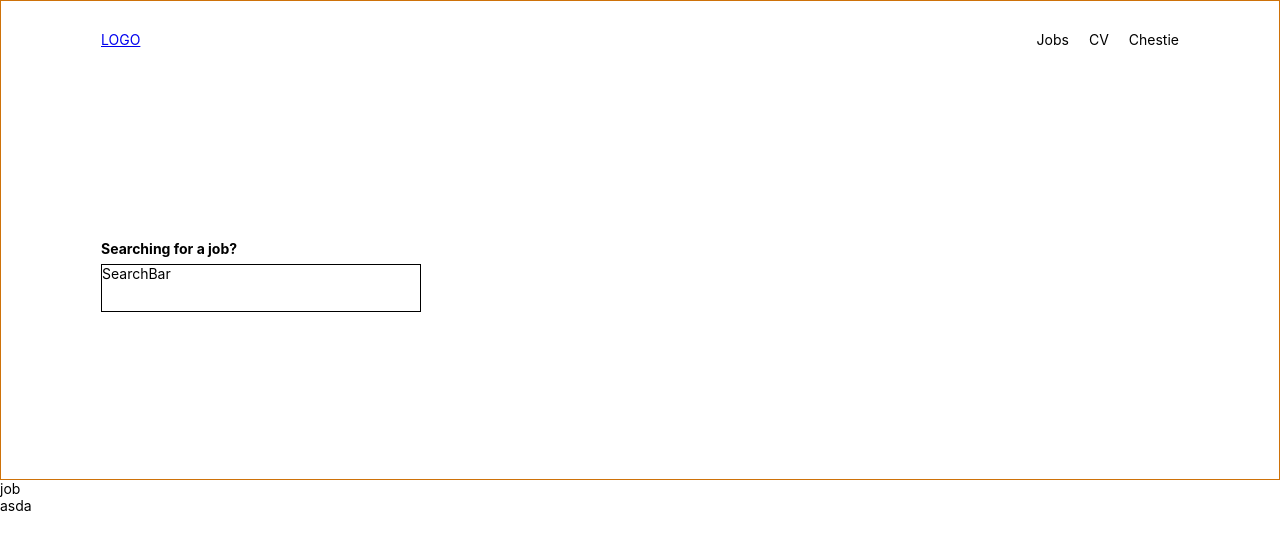
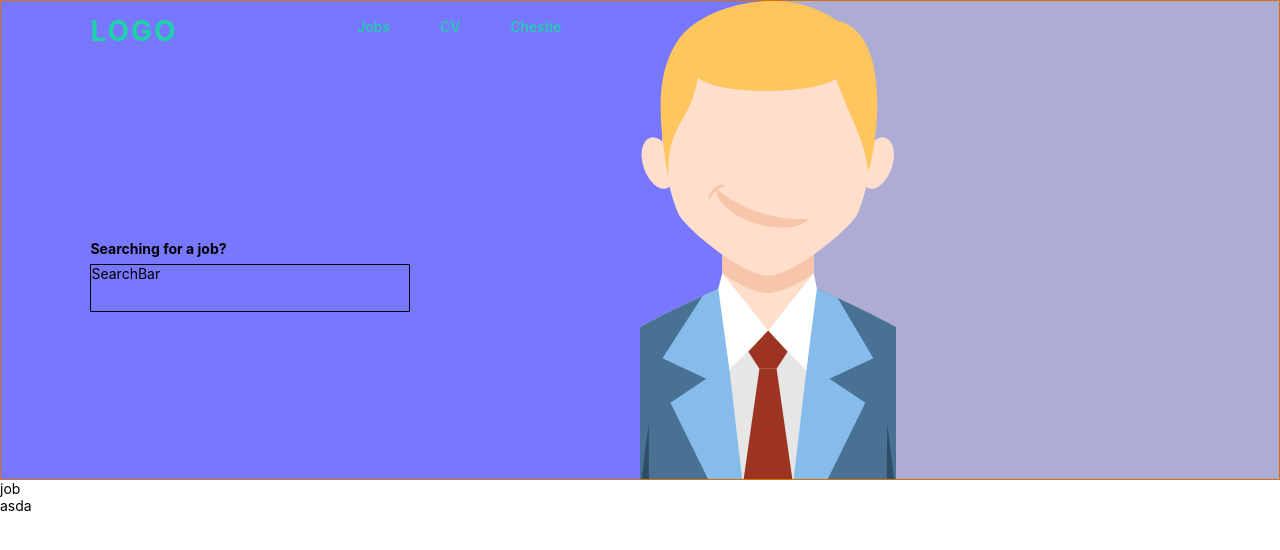
Before and after one commit to SabrinaStaicu/joblish-frontend, a React (Create React App) app: page / in a window 1280 px wide. Shown: the top 550 px of the page. Built offline with nearby package versions, Linux system fonts and the light colour scheme.

Commit message:
NavBar Design

```diff
--- a/src/App.css
+++ b/src/App.css
@@ -11,20 +11,18 @@ header {
   top: 0;
   left: 0;
   width: 100%;
-  padding: 30px 100px;
   height: 60vh;
   display: flex;
   justify-content: space-between;
 
 }
 
-header::after {
-  width: 70%;
-  background-color: blue;
-}
 
 header .logo {
-  color: rgb(255, 208, 0);
+  margin-left: 7%;
+  z-index: 2;
+  margin-top: 1%;
+  color: rgb(30, 209, 170);
   font-weight: 700;
   text-decoration: none;
   font-size: 2em;
@@ -34,7 +32,9 @@ header .logo {
 }
 
 header ul {
-  z-index: 20;
+  margin-right: 55%;
+  margin-top: 1.3%;
+  z-index: 3;
   display: flex;
   justify-content: center;
 
@@ -48,28 +48,63 @@ header ul li {
 header ul li a {
   padding: 6px 15px;
   text-decoration: none;
-  color: rgb(255, 208, 0);
+  color: rgb(30, 209, 170);
   border-radius: 20px;
+  font-weight: 500;
+  /* box-shadow: black 1px 1px 6px; */
 }
 
 header ul li a:hover,
 header ul li a.active {
-  background: #ffd000;
-  color: #ce7209;
+  background: rgb(30, 209, 170);
+  color: #a062f1;
 }
 
 .headerText {
+  margin-left: 7%;
+  z-index: 2;
   display: inline;
   position: absolute;
   top: 50%;
 }
 
 .headerSearchBar {
+  margin-left: 7%;
+  z-index: 2;
   display: inline-block;
   position: absolute;
   top: 55%;
 width: 25%;
 height: 10%;
 border: black solid 1px;
+}
 
+header::after {
+  margin-left: 0;
+  z-index: 1;
+  position: absolute;
+  content: "";
+  width: 60%;
+  height: 100%;
+  background-color: rgba(0, 0, 255, 0.534);
 }
+
+header::before {
+  margin-left: 60%;
+  z-index: 1;
+  position: absolute;
+  content: "";
+  width: 40%;
+  height: 100%;
+  /* transform: translateX(-13.94%); */
+  background-color: rgba(126, 126, 189, 0.644);
+}
+
+.malePhoto {
+  margin-left: 50%;
+  width: 20%;
+  height: 100%;
+  position: absolute;
+  z-index: 2;
+  object-fit: cover;
+}
--- a/src/components/main/Header.js
+++ b/src/components/main/Header.js
@@ -1,5 +1,7 @@
 import React from 'react'
 import NavBar from './NavBar'
+import malePhoto from './malePhoto.svg'
+
 
 const Header = () => {
     return (
@@ -7,6 +9,7 @@ const Header = () => {
             <NavBar />
             <h2 className="headerText">Searching for a job?</h2>
             <div className="headerSearchBar">SearchBar</div>
+            <img className="malePhoto" src={malePhoto} />
         </header>
     )
 }
--- a/src/components/main/NavBar.js
+++ b/src/components/main/NavBar.js
@@ -4,11 +4,11 @@ import { Link } from 'react-router-dom';
 const NavBar = () => {
     return (
         <>
-            <Link to="#">LOGO</Link>
+            <Link to="#" className="logo">LOGO</Link>
             <ul>
-                <li>Jobs</li>
-                <li>CV</li>
-                <li>Chestie</li>
+                <li><Link to="#">Jobs</Link></li>
+                <li><Link to="#">CV</Link></li>
+                <li><Link to="#">Chestie</Link></li>
             </ul>
 
         </>
```
Also changed, not shown: src/components/main/malePhoto.svg (added).
